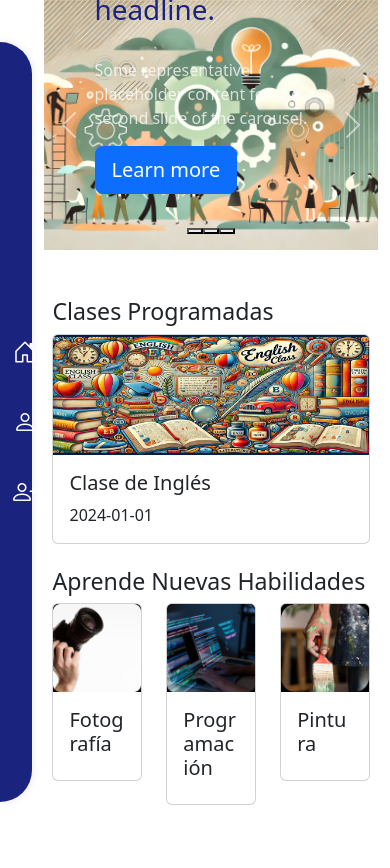
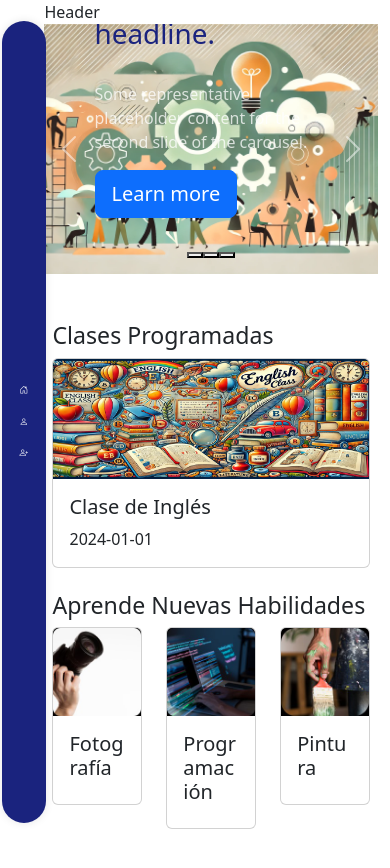
Before and after one commit to ksta11/TradeTalentSocialNetwork, a React (Vite) app in the folder TTSN/: page / in a window 390 px wide. Shown: the top 868 px of the page. Built offline with nearby package versions, Linux system fonts and the light colour scheme.

Commit message:
Se modifico el diseño de la navbar, ademas ahora es responsive

```diff
--- a/TTSN/src/components/atoms/IconLink.jsx
+++ b/TTSN/src/components/atoms/IconLink.jsx
@@ -1,12 +1,17 @@
-import { Nav } from 'react-bootstrap';
+import { Nav, OverlayTrigger, Tooltip } from 'react-bootstrap';
 import { Link } from 'react-router-dom';
 
-const IconLink = ({ icon, to }) => (
-    <Nav.Item>
-        <Nav.Link as={Link} to={to}>
-            <i className={icon} aria-hidden="true"></i>
-        </Nav.Link>
-    </Nav.Item>
+const IconLink = ({ icon, to, tooltipText }) => (
+    <OverlayTrigger
+        placement="right"
+        overlay={<Tooltip id={`tooltip-${icon}`}>{tooltipText}</Tooltip>}
+    >
+        <Nav.Item>
+            <Nav.Link as={Link} to={to} >
+                <i className={icon} aria-hidden="true"></i>
+            </Nav.Link>
+        </Nav.Item>
+    </OverlayTrigger>
 );
 
 export default IconLink;
--- /dev/null
+++ b/TTSN/src/components/molecules/Header.jsx
@@ -0,0 +1,7 @@
+import React from 'react';
+
+export function Header() {
+    return (
+        <header>Header</header>
+    );
+}
--- a/TTSN/src/components/molecules/Navbar.css
+++ b/TTSN/src/components/molecules/Navbar.css
@@ -2,14 +2,13 @@
   top: 0 !important;
   left: 0 !important;
   width: 100% !important;
-  height: 90vh !important; /* Reducimos la altura para dejar espacio arriba y abajo */
+  height: 95vh !important; /* Reducimos la altura para dejar espacio arriba y abajo */
   background-color: #1a237e !important;
   z-index: 9999 !important;
-  padding: 20px 0 !important;
-  border-radius: 0 50px 50px 0 !important; /* Aumentamos el radio para hacerlo más semicircular */
+  border-radius: 50vh !important; /* Aumentamos el radio para hacerlo más semicircular */
   box-shadow: 0 0 8px rgba(0, 0, 0, 0.1) !important;
   position: relative !important; /* Añadimos posición relativa */
-  top: 5vh !important; /* Movemos la barra hacia abajo */
+  top: 2.5vh !important; /* Movemos la barra hacia abajo */
 }
 
 .sidebar .nav {
@@ -26,17 +25,18 @@
   align-items: center !important;
   color: #ffffff !important;
   background-color: transparent !important;
-  padding: 15px !important; /* Aumentamos el padding para hacer los iconos más grandes */
-  margin: 10px 0 !important; /* Ajustamos el margen vertical */
+  margin: 1.5vw 0 !important; /* Ajustamos el margen vertical */
   border-radius: 50% !important; /* Hacemos los iconos circulares */
   transition: all 0.3s ease !important;
   text-decoration: none !important;
-  width: 50px !important; /* Ancho fijo para los iconos */
-  height: 50px !important; /* Altura fija para los iconos */
+  width: 5vw !important; /* Ancho fijo para los iconos */
+  height: 5vw !important; /* Altura fija para los iconos */
+  margin-left: 1.5vw !important;
+  margin-right: 1.5vw !important;
 }
 
 .sidebar .nav-link i {
-  font-size: 1.5em !important; /* Aumentamos el tamaño de los iconos */
+  font-size: 2.2vw !important; /* Aumentamos el tamaño de los iconos */
 }
 
 .sidebar .nav-link:hover {
--- a/TTSN/src/components/molecules/Navbar.jsx
+++ b/TTSN/src/components/molecules/Navbar.jsx
@@ -8,9 +8,9 @@ const Navbar = () => {
       <div className='row h-100'>
         <div className='col-12 p-0'>
           <Nav className="flex-column sidebar h-100 justify-content-center align-items-center">
-            <IconLink icon="bi-house-door" to="/" />
-            <IconLink icon="bi-person" to="/login" />
-            <IconLink icon="bi-person-plus" to="/register" />
+            <IconLink icon="bi-house-door" to="/" tooltipText="SOy gay"/>
+            <IconLink icon="bi-person" to="/login" tooltipText="Iniciar sesión"/>
+            <IconLink icon="bi-person-plus" to="/register" tooltipText="Registrarse"/>
           </Nav>
         </div>
       </div>
--- a/TTSN/src/components/pages/Home.jsx
+++ b/TTSN/src/components/pages/Home.jsx
@@ -1,6 +1,7 @@
 import './Home.css';
 import { Carousel } from '../molecules/Carousel';
 import { Card } from '../molecules/Card'; // Asumiendo que tienes un componente Card
+import { Header } from '../molecules/Header';
 
 export function Home() {
   const carouselSlides = [
@@ -52,6 +53,7 @@ export function Home() {
 
   return (
     <>
+      <Header />
       <Carousel slides={carouselSlides} />
       <div className="container-fluid px-2 py-5">
         <div className="row">
--- a/TTSN/src/components/pages/LayoutNavbar.css
+++ b/TTSN/src/components/pages/LayoutNavbar.css
@@ -3,6 +3,7 @@
   top: 0;
   left: 0;
   z-index: 1000;
+  margin-left: 0.5%;
 }
 
 .main-content-wrapper {
--- a/TTSN/src/components/pages/LayoutNavbar.jsx
+++ b/TTSN/src/components/pages/LayoutNavbar.jsx
@@ -4,8 +4,8 @@ import './LayoutNavbar.css';
 const LayoutWithSidebar = ({ children }) => {
   return (
     <div className='container-fluid'>
-      <div className="row layout-with-sidebar">
-        <div className="col-1 p-0 fixed-nav">
+      <div className="row flex-nowrap layout-with-sidebar">
+        <div className="col-auto p-0 fixed-nav">
           <Navbar />
         </div>
         <div className="col-11 main-content-wrapper">
```
